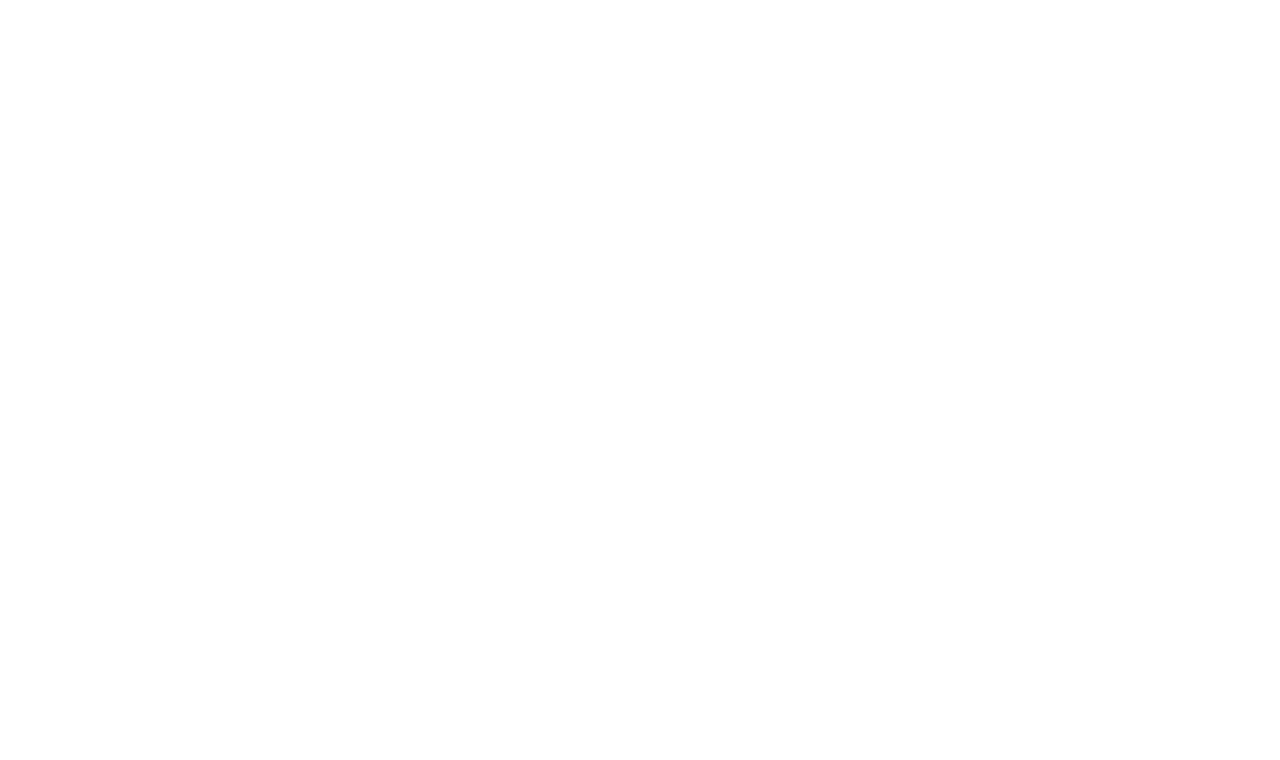
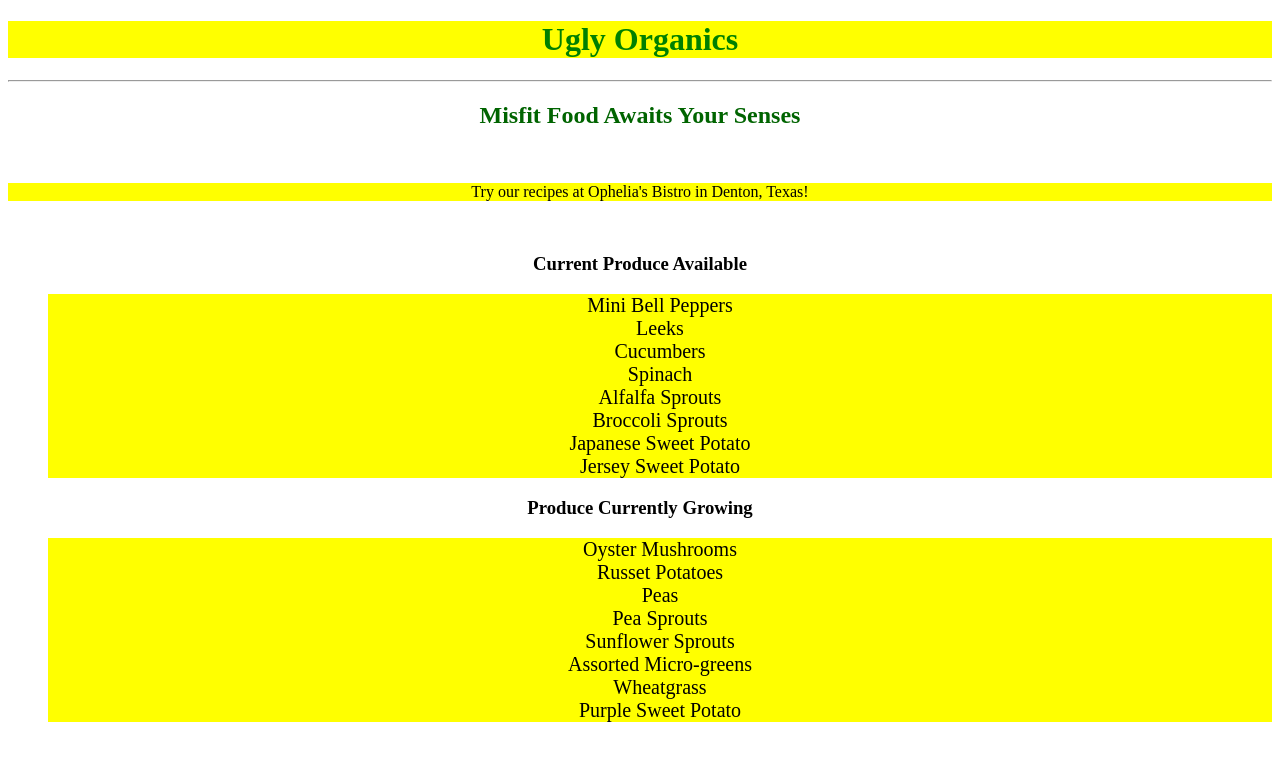
Before and after one commit to 5T0P5331N6M3/codeup-web-exercises, a plain HTML site: page html/jquery_exercises.html in a window 1280 px wide. Drawn offline with nearby package versions, Linux system fonts and the light colour scheme.

Commit message:
Mouse Events Lecture initial.

```diff
--- a/html/jquery_exercises.html
+++ b/html/jquery_exercises.html
@@ -5,18 +5,113 @@
     <meta name="viewport"
           content="width=device-width, user-scalable=no, initial-scale=1.0, maximum-scale=1.0, minimum-scale=1.0">
     <meta http-equiv="X-UA-Compatible" content="ie=edge">
-    <title>Document</title>
+    <title>Ugly Organics</title>
 </head>
 <body>
-
+<div id="main">
+    <h1 class="fancy-header">Ugly Organics</h1>
+    <hr>
+    <h2 class="sub-header">Misfit Food Awaits Your Senses</h2>
+</div>
+<br>
+<p>Try our recipes at Ophelia's Bistro in Denton, Texas!</p>
+<br>
+<div id="codeup">
+    <h3 class="codeup">Current Produce Available</h3>
+    <ul class="current-list">
+        <li>Mini Bell Peppers</li>
+        <li>Leeks</li>
+        <li>Cucumbers</li>
+        <li>Spinach</li>
+        <li>Alfalfa Sprouts</li>
+        <li>Broccoli Sprouts</li>
+        <li>Japanese Sweet Potato</li>
+        <li>Jersey Sweet Potato</li>
+    </ul>
+    <h3 class="codeup">Produce Currently Growing</h3>
+    <ul class="future-list">
+        <li>Oyster Mushrooms</li>
+        <li>Russet Potatoes</li>
+        <li>Peas</li>
+        <li>Pea Sprouts</li>
+        <li>Sunflower Sprouts</li>
+        <li>Assorted Micro-greens</li>
+        <li>Wheatgrass</li>
+        <li>Purple Sweet Potato</li>
+    </ul>
+</div>
 <!--jQuery CDN-->
 <script src="https://code.jquery.com/jquery-2.2.4.min.js"
         integrity="sha256-BbhdlvQf/xTY9gja0Dq3HiwQF8LaCRTXxZKRutelT44=" crossorigin="anonymous"></script>
 <script>
     "use strict";
-    $(function() {
-        alert("The DOM finished loading!");
-    });
+    // $(function () {
+    //     alert("Ready to eat healthy?");
+    // });
+    // let siren = $("#main").html();
+    // alert(siren);
+    // let siren2 = $("#container").html();
+    // alert(siren2);
+    // $(function () {
+    //     alert("How do I alert an ID?");
+    // })
+    $("*").css("textAlign", "center");
+    $(".fancy-header").css("color", "green");
+    $(".sub-header").css("color", "darkgreen");
+    $("li").css("list-style", "none").css("font-size", "20px");
+    // $("h1").css("background-color", "yellow");
+    // $("p").css("background-color", "yellow");
+    // $("li").css("background-color", "yellow");
+    $("h1, p, li").css("background-color", "yellow");
+    // $(".codeup").css("color", "blue")
+    // $(".codeup").css("color", "red")
+    // $(".codeup").css("border", " 1px solid red")
+    let siren3 = $("h1").html();
+    alert(siren3);
+    // alert($("h1").html());
+
 </script>
 </body>
 </html>
+<!--Exercises
+Continue working in jquery_exercises.html for these exercises. Make sure you are committing your changes to GitHub.
+
+Id Selectors
+
+1.Create content in your HTML file using at least the following elements: h1, p, ul, li, div.
+
+2.Add several attributes to your elements; you will need both id and class attributes.
+
+3.Use jQuery to select an element by the id. Alert the contents of the element.
+
+4.Update the jQuery code to select and alert a different id.
+
+5.Use the same id on 2 elements. How does this change the jQuery selection?
+
+6.Remove the duplicate id. Each id should be unique on that page.
+
+Class Selectors
+
+1.Remove your custom jQuery code from previous exercises.
+
+2.Update your code so that at least 3 different elements have the same class named codeup.
+
+3.Using jQuery, create a border around all elements with the class codeup that is 1 pixel wide and red.
+
+4.Remove the class from one of the elements. Refresh and test that the border has been removed.
+
+5.Give another element an id of codeup. Does this element get a border now?
+
+Element Selectors
+
+1.Remove your custom jQuery code from previous exercises.
+
+2.Using jQuery, set the font-size of all li elements to 20px.
+
+3.Craft selectors that highlight all the h1, p, and li elements.
+
+4.Create a jQuery statement to alert the contents of your h1 element(s).
+
+Multiple Selectors
+
+1.Combine your selectors that highlight all the h1, p, and li elements.-->
```
Also changed, not shown: html/mouse_events_lecture.html (added, +34 -0 lines).
